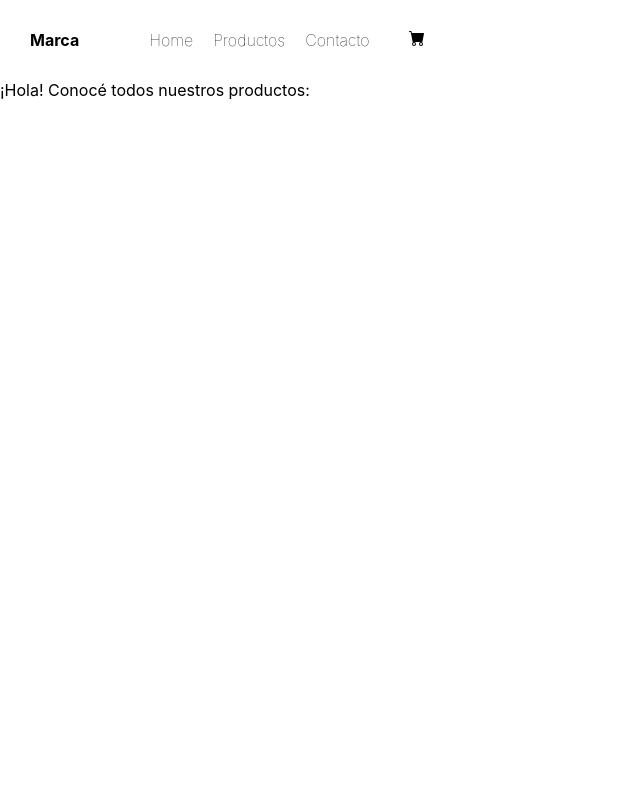
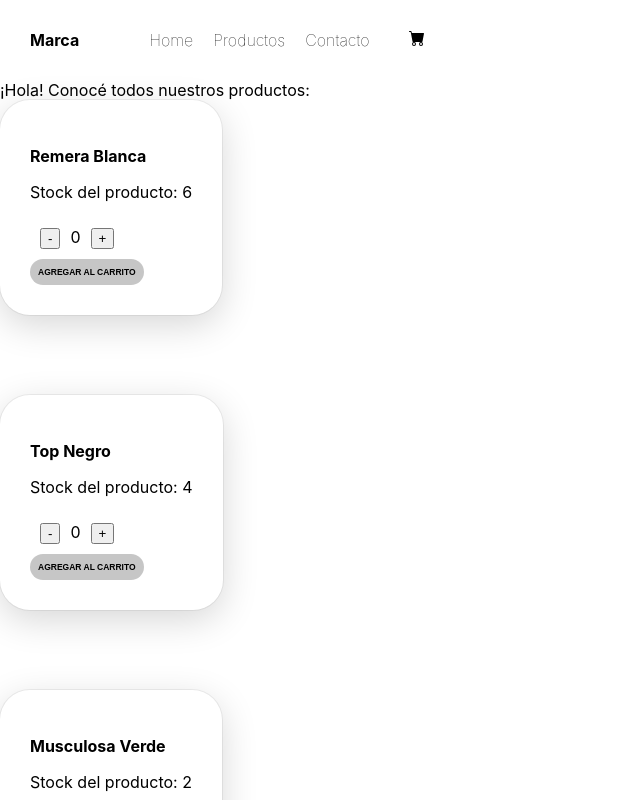
Before and after one commit to dcendoya/e-commerce, a React (Create React App) app: page / in a window 1280 px wide. Shown: the top 800 px of the page, without its empty margins (0-640 px from the left). Built offline with nearby package versions, Linux system fonts and the light colour scheme.

Commit message:
Contador de productos en carrito

```diff
--- a/src/App.js
+++ b/src/App.js
@@ -1,12 +1,14 @@
 import './App.css';
 import NavBar from './components/NavBar';
 import ItemList from './components/ItemListContainer';
+import ArrayProductos from './components/ArrayProductos';
 
 function App() {
   return (
     <>
     <div><NavBar /></div>
     <div><ItemList greeting={'¡Hola! Conocé todos nuestros productos:'}/></div>
+    <div><ArrayProductos /></div>
     </>
   );
 }
--- /dev/null
+++ b/src/components/ArrayProductos.js
@@ -0,0 +1,16 @@
+import React, {useState} from "react";
+import Producto from "./Producto";
+
+export default function ArrayProductos () {
+    const [listaProductos, setListaProductos] = useState([
+        {nombre: 'remera', color: 'blanca', stock: 6},
+        {nombre: 'top', color: 'negro', stock: 4},
+        {nombre: 'musculosa', color: 'verde', stock: 2}
+    ])
+
+    return (
+        <>
+            {listaProductos.map(item=> <Producto item={item}/>)}
+        </>
+    )
+}
--- /dev/null
+++ b/src/components/ItemCount.js
@@ -0,0 +1,26 @@
+import React, {useState} from "react";
+
+export default function ItemCount ({max, min}){
+
+    const [cantidad, setCantidad] = useState(0);
+
+    function sumar(){
+
+        if (cantidad < max) setCantidad(cantidad + 1);
+    }
+
+    function restar() {
+        if(cantidad > min) setCantidad(cantidad - 1);
+    }
+
+
+    return (
+        <>
+        <div>
+            <button onClick={()=>restar()} style={{margin: "10px"}}>-</button>
+            {cantidad}
+            <button onClick={()=>sumar()} style={{margin: "10px"}}>+</button>
+        </div>
+        </>
+    )
+}
--- /dev/null
+++ b/src/components/Producto.js
@@ -0,0 +1,22 @@
+import React, {useState} from "react";
+import ItemCount from "./ItemCount";
+
+export default function Producto ({item}) {
+
+    function onAdd(){
+        alert('Estás por agregar al carrito:' + ' ' + item.nombre);
+    }
+
+    return (
+        <>
+            <div style={{marginBottom: "80px", width: "fit-content", padding: "30px", borderRadius: "30px", boxShadow: "rgb(0 0 0 / 16%) 0px 10px 36px 0px, rgb(0 0 0 / 6%) 0px 0px 0px 1px"}}>
+            <p style={{textTransform: "capitalize", fontWeight: "bold"}}>{item.nombre} {item.color}</p>
+            <p>Stock del producto: {item.stock}</p>
+                <div>
+                    <ItemCount max={item.stock} min='0' />
+                    <button onClick={()=>onAdd()} style={{borderStyle: "none", borderRadius: "30px", backgroundColor: "#c6c6c6", padding: "8px", textTransform: "uppercase", fontWeight: "bold", fontSize: "8.5px"}}>Agregar al carrito</button>
+                </div>
+            </div>
+        </>
+    )
+}
```
